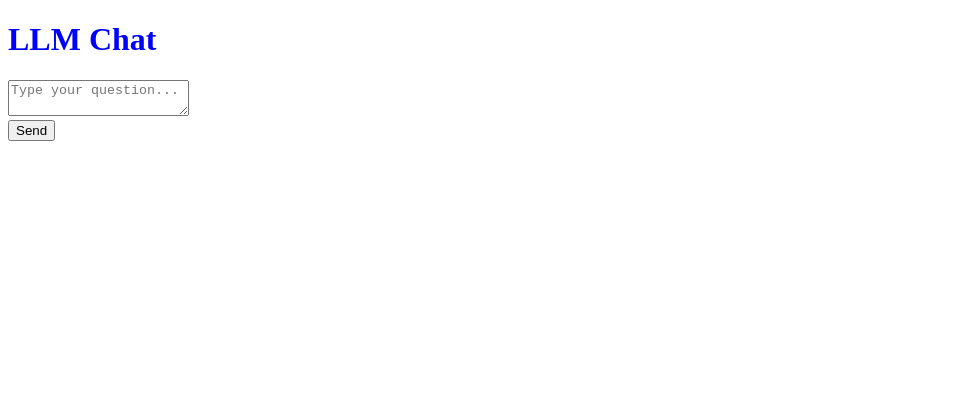
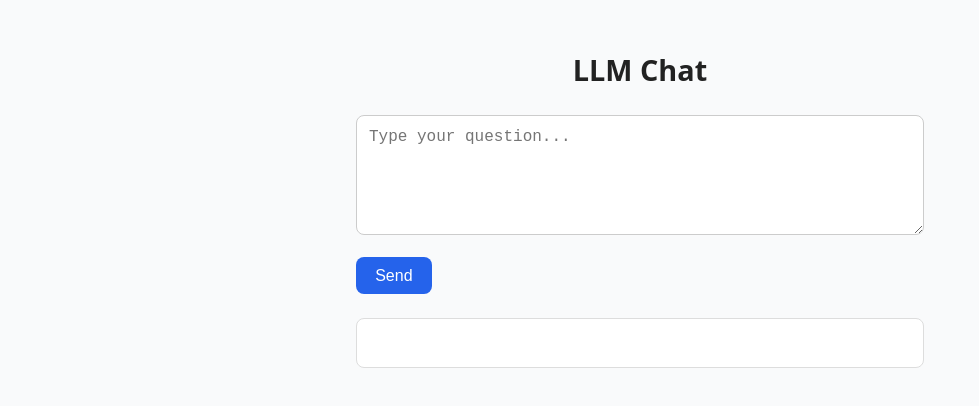
Before and after one commit to ArtyNar/sustainable-llm-azure-app, a plain HTML site: page index.html in a window 1280 px wide. Shown: the whole page, without its empty margins (0-979 px from the left). Drawn offline with Linux system fonts and the light colour scheme.

Commit message:
Test CSS

```diff
--- a/css/style.css
+++ b/css/style.css
@@ -1,3 +1,69 @@
-h1{
-    color: blue;
+/* Reset some defaults */
+body, h1, textarea, button, div {
+  margin: 0;
+  padding: 0;
+  box-sizing: border-box;
 }
+
+/* Page layout */
+body {
+  font-family: system-ui, -apple-system, sans-serif;
+  background: #f9fafb;
+  color: #111;
+  line-height: 1.5;
+  max-width: 600px;
+  margin: 2rem auto;
+  padding: 1rem;
+}
+
+/* Heading */
+h1 {
+  text-align: center;
+  margin-bottom: 1.5rem;
+  font-size: 1.8rem;
+  color: #222;
+}
+
+/* Input area */
+textarea {
+  width: 100%;
+  height: 120px;
+  padding: 0.75rem;
+  font-size: 1rem;
+  border: 1px solid #ccc;
+  border-radius: 0.5rem;
+  resize: vertical;
+  margin-bottom: 1rem;
+  transition: border 0.2s, box-shadow 0.2s;
+}
+textarea:focus {
+  border-color: #2563eb;
+  box-shadow: 0 0 0 3px rgba(37, 99, 235, 0.2);
+  outline: none;
+}
+
+/* Button */
+button {
+  background: #2563eb;
+  color: white;
+  border: none;
+  padding: 0.6rem 1.2rem;
+  font-size: 1rem;
+  border-radius: 0.5rem;
+  cursor: pointer;
+  transition: background 0.2s;
+}
+button:hover {
+  background: #1e40af;
+}
+
+/* Response box */
+#response {
+  margin-top: 1.5rem;
+  padding: 1rem;
+  background: white;
+  border: 1px solid #ddd;
+  border-radius: 0.5rem;
+  min-height: 50px;
+  white-space: pre-wrap;
+}
```
